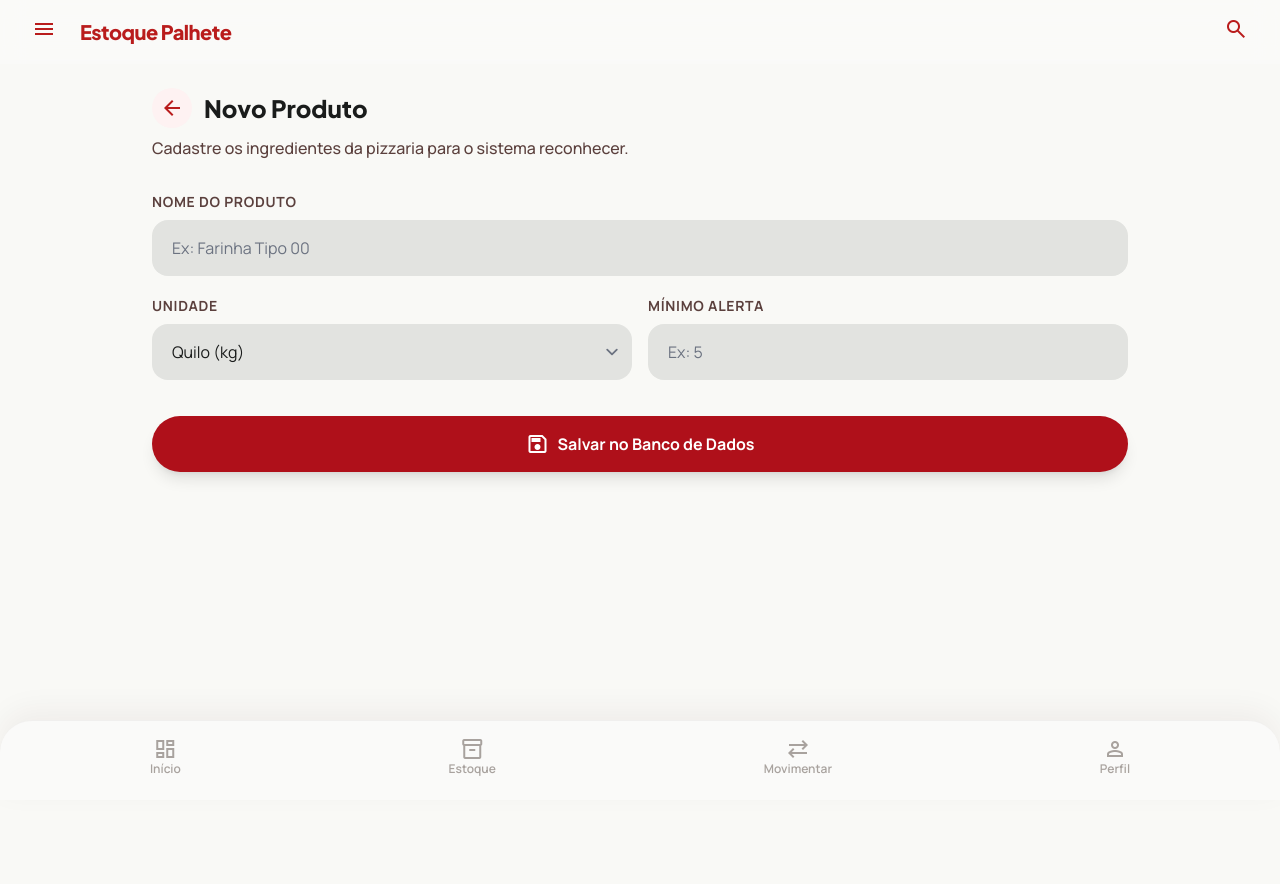
After one commit to caterine-dev/controle-estoque-palhete, a Flask app: page /cadastro-produto in a window 1280 px wide. The commit adds this page. Run offline with Flask 3, Linux system fonts and the light colour scheme; some libraries are stand-ins or nearby versions.

Commit message:
feat: cria rota de cadastro e listagem do estoque com banco de dados

```diff
--- a/app.py
+++ b/app.py
@@ -1,4 +1,4 @@
-from flask import Flask
+from flask import Flask, render_template, request, redirect, url_for
 from flask_sqlalchemy import SQLAlchemy
 from datetime import datetime
 import os
@@ -59,13 +59,43 @@ class Movimentacao(db.Model):
     usuario = db.relationship('Usuario', backref=db.backref('movimentacoes', lazy=True))
 
 # ==========================================
-# CRIAÇÃO DO BANCO DE DADOS E ROTA INICIAL
+# ROTAS DO SISTEMA
 # ==========================================
 
-# Rota básica só para testar se o servidor está no ar
 @app.route('/')
 def index():
-    return "Sistema de Estoque Palhete - Base de Dados Pronta!"
+    return render_template('index.html')
+
+@app.route('/cadastro-produto', methods=['GET', 'POST'])
+def cadastro_produto():
+    if request.method == 'POST':
+        # Pega as informações que o usuário digitou na tela
+        nome = request.form['nome']
+        estoque_minimo = float(request.form['estoque_minimo'])
+        unidade = request.form['unidade']
+
+        # Cria o objeto Produto e salva no banco de dados
+        novo_produto = Produto(nome=nome, estoque_minimo=estoque_minimo, unidade_medida=unidade)
+        db.session.add(novo_produto)
+        db.session.commit()
+
+        # Após salvar, volta para o painel inicial
+        return redirect(url_for('index'))
+
+    # Se não for POST (se estiver só abrindo a página), mostra a tela
+    return render_template('cadastro_produto.html')
+
+@app.route('/estoque')
+def ver_estoque():
+    # Isso faz o Python ir no banco e pegar TODOS os produtos cadastrados
+    produtos_cadastrados = Produto.query.all()
+
+    # Manda esses produtos para a nossa nova tela
+    return render_template('estoque.html', produtos=produtos_cadastrados)
+
+# ==========================================
+# INICIALIZAÇÃO DO SERVIDOR
+# ==========================================
 
 if __name__ == '__main__':
     # Este bloco garante que o banco de dados (estoque.db) seja criado
@@ -73,5 +103,5 @@ if __name__ == '__main__':
     with app.app_context():
         db.create_all()
 
-    # Rodando o servidor na porta 5000 (padrão)
-    app.run(debug=True, host='0.0.0.0')
+    # Rodando o servidor na porta 5003
+    app.run(debug=True, host='0.0.0.0', port=5003)
--- /dev/null
+++ b/templates/cadastro_produto.html
@@ -0,0 +1,44 @@
+{% extends 'base.html' %}
+
+{% block content %}
+<div class="mb-8 mt-2">
+    <div class="flex items-center gap-3 mb-2">
+        <a href="/" class="text-red-700 bg-red-50 p-2 rounded-full active:scale-95 transition-transform flex items-center justify-center no-underline">
+            <span class="material-symbols-outlined">arrow_back</span>
+        </a>
+        <h2 class="text-2xl font-extrabold font-['Plus_Jakarta_Sans'] text-on-surface">Novo Produto</h2>
+    </div>
+    <p class="text-on-surface-variant font-medium mt-1">Cadastre os ingredientes da pizzaria para o sistema reconhecer.</p>
+</div>
+
+<form method="POST" action="/cadastro-produto" class="flex flex-col gap-5">
+
+    <div class="flex flex-col gap-2">
+        <label for="nome" class="text-sm font-bold text-on-surface-variant uppercase tracking-wider">Nome do Produto</label>
+        <input type="text" id="nome" name="nome" required placeholder="Ex: Farinha Tipo 00" class="w-full bg-surface-container-highest border-none rounded-2xl py-4 px-5 focus:ring-2 focus:ring-primary-fixed text-on-surface outline-none">
+    </div>
+
+    <div class="grid grid-cols-2 gap-4">
+        <div class="flex flex-col gap-2">
+            <label for="unidade" class="text-sm font-bold text-on-surface-variant uppercase tracking-wider">Unidade</label>
+            <select id="unidade" name="unidade" class="w-full bg-surface-container-highest border-none rounded-2xl py-4 px-5 focus:ring-2 focus:ring-primary-fixed text-on-surface outline-none appearance-none">
+                <option value="kg">Quilo (kg)</option>
+                <option value="unidade">Unidade (un)</option>
+                <option value="caixa">Caixa (cx)</option>
+                <option value="litro">Litro (L)</option>
+                <option value="lata">Lata</option>
+            </select>
+        </div>
+
+        <div class="flex flex-col gap-2">
+            <label for="estoque_minimo" class="text-sm font-bold text-on-surface-variant uppercase tracking-wider">Mínimo Alerta</label>
+            <input type="number" step="0.1" id="estoque_minimo" name="estoque_minimo" required placeholder="Ex: 5" class="w-full bg-surface-container-highest border-none rounded-2xl py-4 px-5 focus:ring-2 focus:ring-primary-fixed text-on-surface outline-none">
+        </div>
+    </div>
+
+    <button type="submit" class="w-full bg-primary text-on-primary p-4 rounded-full font-bold shadow-lg flex items-center justify-center gap-2 mt-4 active:scale-95 transition-transform">
+        <span class="material-symbols-outlined">save</span>
+        Salvar no Banco de Dados
+    </button>
+</form>
+{% endblock %}
--- a/templates/index.html
+++ b/templates/index.html
@@ -51,15 +51,15 @@
             <span class="font-bold text-sm text-center">Estornar /<br>Devolver</span>
         </a>
 
-        <a href="#" class="bg-surface-container-lowest p-5 rounded-3xl flex flex-col items-center justify-center gap-2 shadow-sm active:scale-95 transition-transform text-on-surface no-underline aspect-square border border-surface-container-high">
+        <a href="/estoque" class="bg-surface-container-lowest p-5 rounded-3xl flex flex-col items-center justify-center gap-2 shadow-sm active:scale-95 transition-transform text-on-surface no-underline aspect-square border border-surface-container-high">
             <span class="material-symbols-outlined text-4xl">inventory_2</span>
             <span class="font-bold text-sm text-center">Ver Todo o<br>Estoque</span>
         </a>
     </div>
 </div>
 
-<button class="w-full bg-primary text-on-primary p-4 rounded-full font-bold shadow-lg flex items-center justify-center gap-2 active:scale-95 transition-transform">
+<a href="/cadastro-produto" class="w-full bg-primary text-on-primary p-4 rounded-full font-bold shadow-lg flex items-center justify-center gap-2 active:scale-95 transition-transform no-underline">
     <span class="material-symbols-outlined">add_circle</span>
     Novo Cadastro de Item
-</button>
+</a>
 {% endblock %}
```
Also changed, not shown: templates/estoque.html (added, +45 -0 lines), estoque.db.
